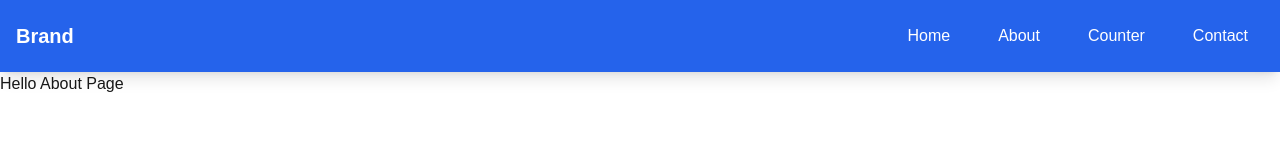
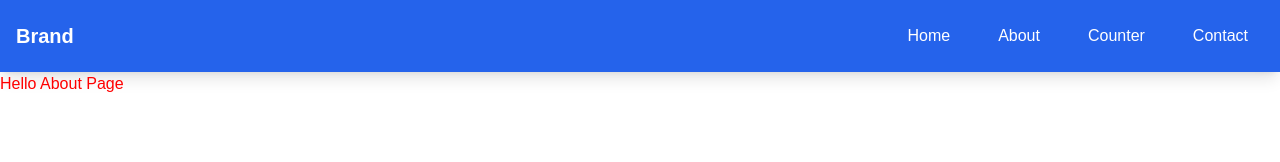
Before and after one commit to rabby-web/fast-next-app, a Next.js app: page /about in a window 1280 px wide. Shown: the top 162 px of the page. Built offline with nearby package versions, Linux system fonts and the light colour scheme.

Commit message:
css module add with next app

```diff
--- /dev/null
+++ b/src/app/(withCommonLayout)/about/About.module.css
@@ -0,0 +1,3 @@
+.text_color {
+  color: red;
+}
--- a/src/app/(withCommonLayout)/about/page.js
+++ b/src/app/(withCommonLayout)/about/page.js
@@ -1,7 +1,9 @@
+import styles from "./About.module.css";
+
 const About = () => {
   return (
     <div>
-      <h2>Hello About Page</h2>
+      <h2 className={styles.text_color}>Hello About Page</h2>
     </div>
   );
 };
```
